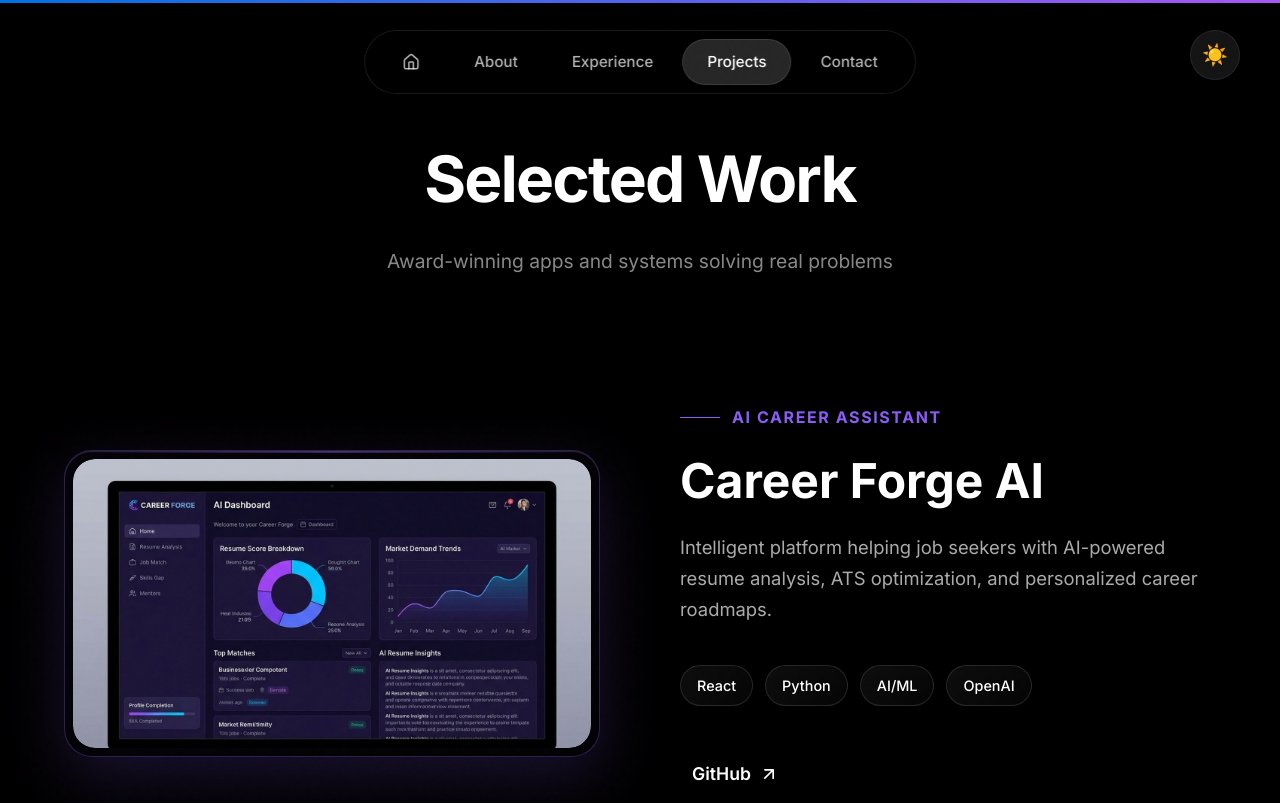
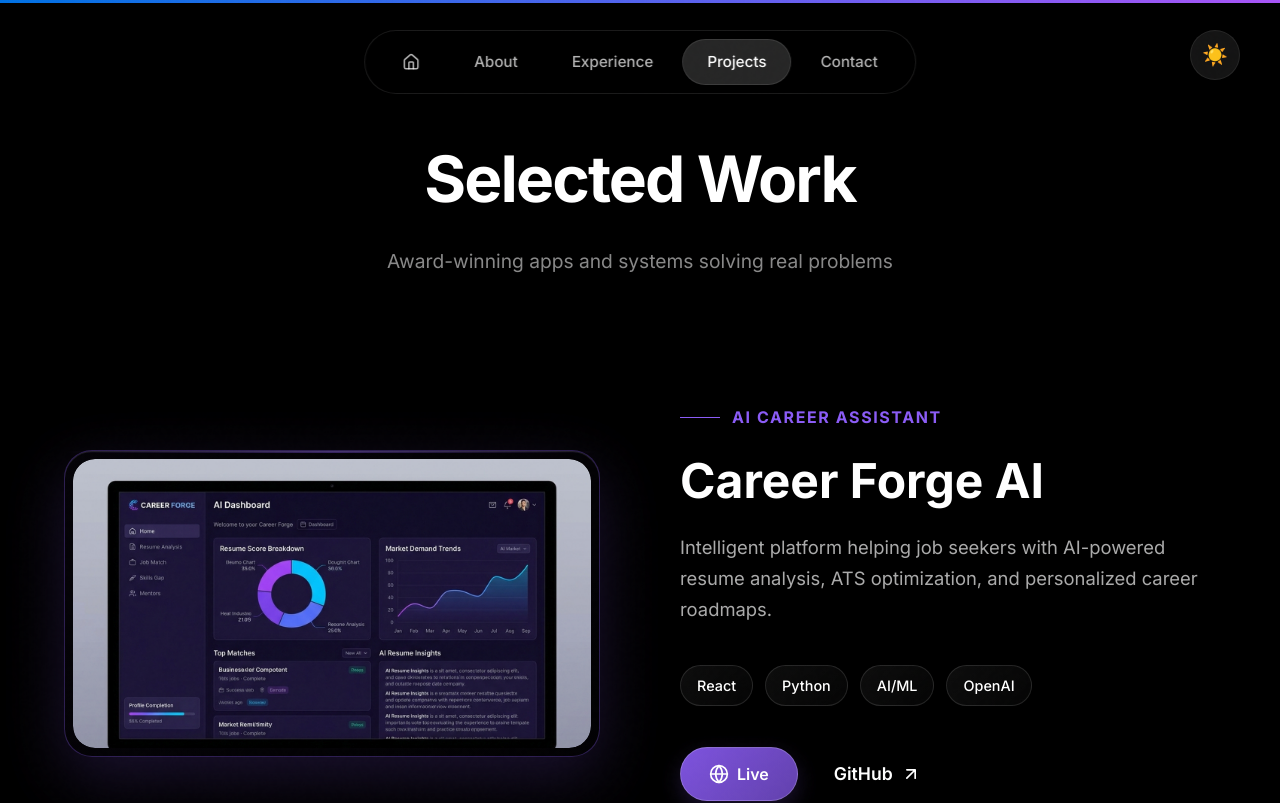
Before and after one commit to ssanidhya0407/Portfolio, a React (Vite) app: page /projects in a window 1280 px wide. Shown: the top 803 px of the page. Built offline with nearby package versions, Linux system fonts and the light colour scheme.

Commit message:
Add live website link for Career Forge AI project

```diff
--- a/src/components/BentoGrid.jsx
+++ b/src/components/BentoGrid.jsx
@@ -198,7 +198,7 @@ const BentoGrid = () => {
                             {projects.slice(0, 4).map((project, idx) => (
                                 <a
                                     key={idx}
-                                    href={project.link}
+                                    href={project.websiteLink || project.appStoreLink || project.link}
                                     target="_blank"
                                     rel="noopener noreferrer"
                                     style={{
--- a/src/components/Projects.jsx
+++ b/src/components/Projects.jsx
@@ -8,6 +8,7 @@ export const projects = [
         desc: "Intelligent platform helping job seekers with AI-powered resume analysis, ATS optimization, and personalized career roadmaps.",
         image: "/images/career_forge_ai_mockup.png",
         link: "https://github.com/ssanidhya0407/career-forge-ai",
+        websiteLink: "https://career-forge-ai-beige.vercel.app/",
         tech: ["React", "Python", "AI/ML", "OpenAI"],
         color: "#8b5cf6"
     },
@@ -199,6 +200,24 @@ const MagneticImage = ({ project }) => {
                             </div>
 
                             <div style={{ display: 'flex', gap: '0.8rem', flexWrap: 'wrap', justifyContent: 'center', transform: 'translateZ(50px)' }}>
+                                {project.websiteLink && (
+                                    <a
+                                        href={project.websiteLink}
+                                        target="_blank"
+                                        rel="noopener noreferrer"
+                                        style={{
+                                            color: project.color,
+                                            background: 'rgba(255,255,255,0.95)',
+                                            padding: '10px 20px',
+                                            borderRadius: '20px',
+                                            textDecoration: 'none',
+                                            fontSize: '0.9rem',
+                                            fontWeight: 700
+                                        }}
+                                    >
+                                        Live
+                                    </a>
+                                )}
                                 {project.appStoreLink && (
                                     <a
                                         href={project.appStoreLink}
@@ -358,6 +377,40 @@ const Projects = ({ preview = false }) => {
                                 </div>
 
                                 <div style={{ display: 'flex', gap: '1.5rem', alignItems: 'center', marginTop: '2.5rem' }}>
+                                    {project.websiteLink && (
+                                        <a
+                                            href={project.websiteLink}
+                                            target="_blank"
+                                            rel="noopener noreferrer"
+                                            style={{
+                                                color: '#fff',
+                                                background: `linear-gradient(135deg, ${project.color}E6, ${project.color}B3)`,
+                                                padding: '14px 28px',
+                                                borderRadius: '28px',
+                                                textDecoration: 'none',
+                                                fontSize: '1rem',
+                                                fontWeight: 600,
+                                                display: 'inline-flex',
+                                                alignItems: 'center',
+                                                gap: '8px',
+                                                border: '1px solid rgba(255,255,255,0.2)',
+                                                height: '54px',
+                                                boxShadow: `0 8px 20px ${project.color}30`,
+                                                transition: 'all 0.3s cubic-bezier(0.16, 1, 0.3, 1)'
+                                            }}
+                                            onMouseEnter={(e) => {
+                                                e.currentTarget.style.transform = 'translateY(-2px)';
+                                                e.currentTarget.style.boxShadow = `0 12px 28px ${project.color}50`;
+                                            }}
+                                            onMouseLeave={(e) => {
+                                                e.currentTarget.style.transform = 'translateY(0)';
+                                                e.currentTarget.style.boxShadow = `0 8px 20px ${project.color}30`;
+                                            }}
+                                        >
+                                            <svg xmlns="http://www.w3.org/2000/svg" width="20" height="20" viewBox="0 0 24 24" fill="none" stroke="currentColor" strokeWidth="2" strokeLinecap="round" strokeLinejoin="round"><circle cx="12" cy="12" r="10"></circle><line x1="2" y1="12" x2="22" y2="12"></line><path d="M12 2a15.3 15.3 0 0 1 4 10 15.3 15.3 0 0 1-4 10 15.3 15.3 0 0 1-4-10 15.3 15.3 0 0 1 4-10z"></path></svg>
+                                            Live
+                                        </a>
+                                    )}
                                     {project.appStoreLink && (
                                         <a
                                             href={project.appStoreLink}
```
